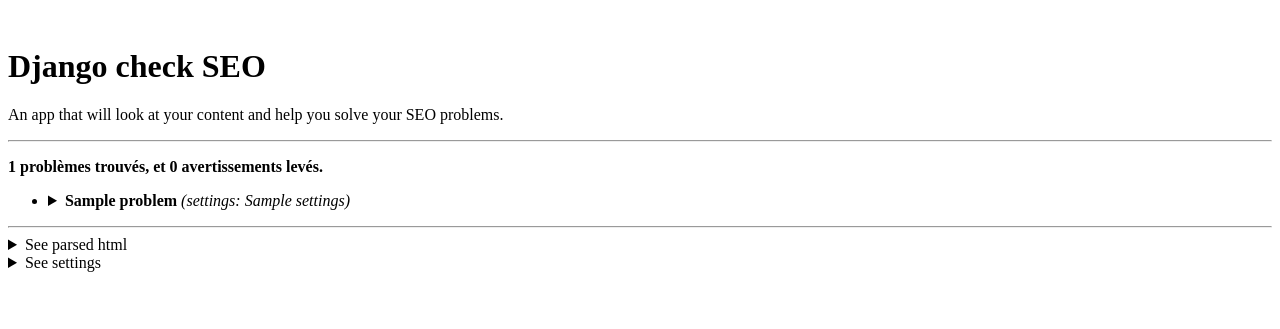
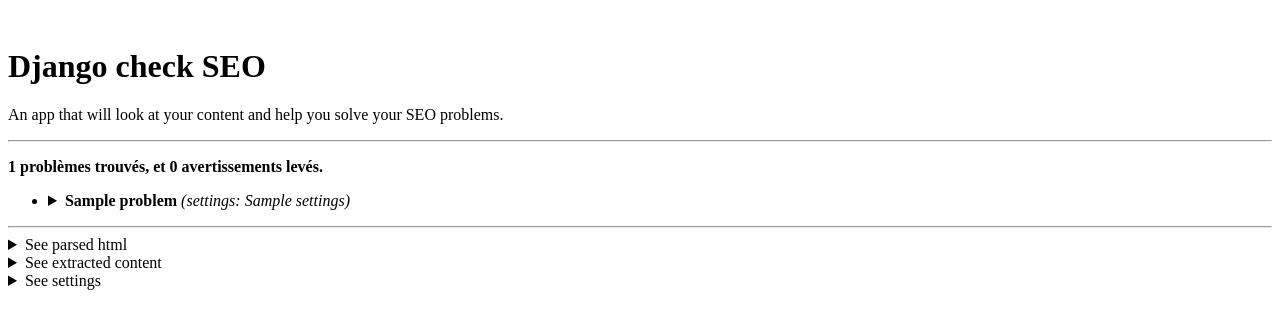
Before and after one commit to kapt-labs/django-check-seo, a Django app: template randomdjangoprojectname/templates/default.html in a window 1280 px wide. Shown: the top 329 px of the page. Run offline with Django 3.2, Linux system fonts and the light colour scheme; the template is opened without the code that fills it: most values are stand-ins (such as "Sample title", 1, 10 or a date in 2020).

Commit message:
add list of features on readme, update text, add extracted content in context vars

```diff
--- a/randomdjangoprojectname/templates/default.html
+++ b/randomdjangoprojectname/templates/default.html
@@ -53,6 +53,14 @@
     </details>
     <details>
       <summary>
+        See extracted content
+      </summary>
+      <pre>
+{{ content }}
+      </pre>
+    </details>
+    <details>
+      <summary>
         See settings
       </summary>
       <pre>
```
Also changed, not shown: django-check-seo/views.py (+5 -2 lines), README.md.
